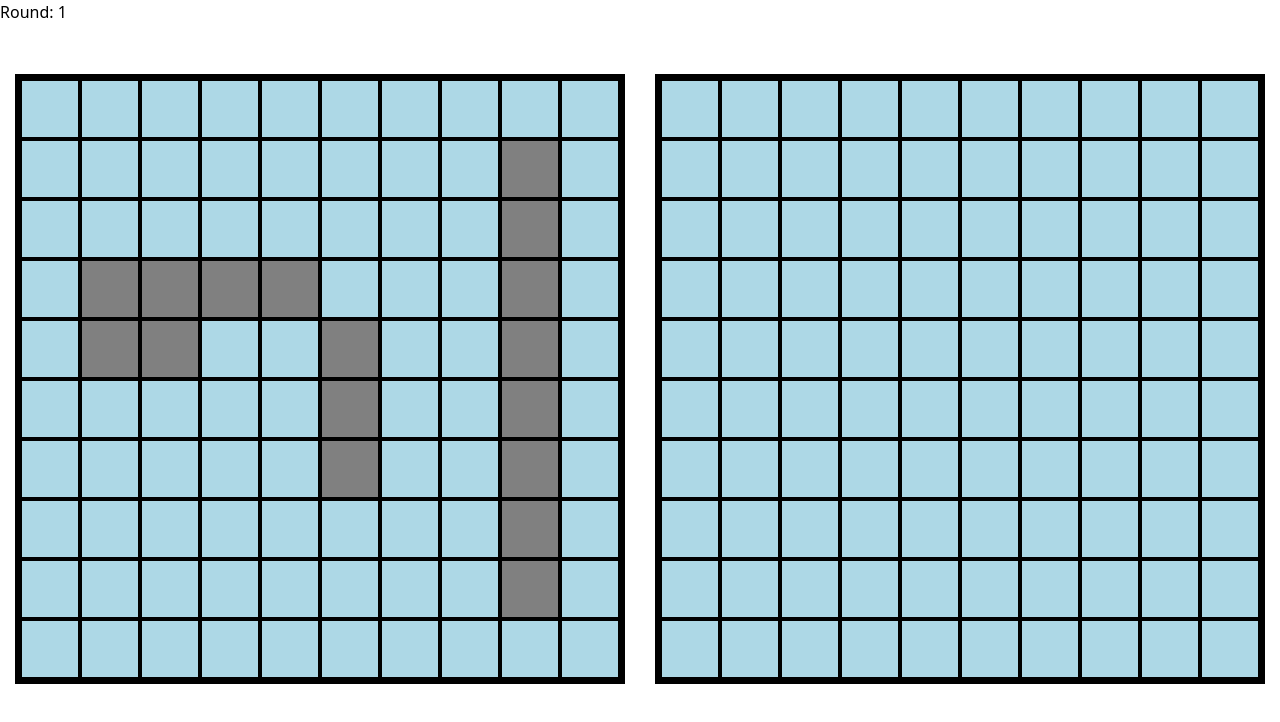
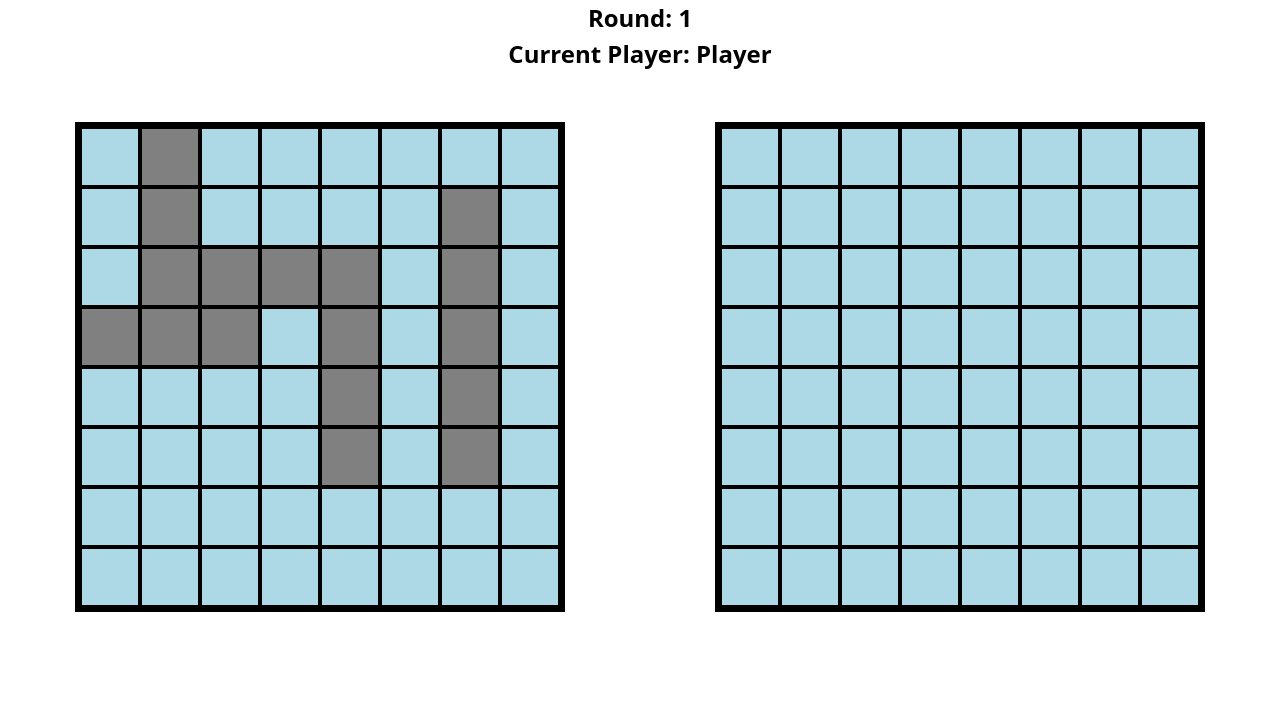
Before and after one commit to jonnymortemore/odin-project-battleship, a website built with webpack: page src/template.html in a window 1280 px wide. Built offline with nearby package versions, Linux system fonts and the light colour scheme.

Commit message:
refactor: gameboard html grid size set in js
To allow for variable grid sizes

```diff
--- a/src/domController.js
+++ b/src/domController.js
@@ -8,6 +8,8 @@ export class DomController {
 
     createGameBoard(size, container, player, playerBoard) {
         container.dataset.player = player.number
+        container.style.gridTemplateColumns = `repeat(${this.bs.mapSize}, auto)`;
+        container.style.gridTemplateRows = `repeat(${this.bs.mapSize}, auto)`;
         for (let y = 0; y < size; y++) {
             for (let x = 0; x < size; x++) {
                 const el = document.createElement('div');
@@ -69,9 +71,9 @@ export class DomController {
 
     }
 
-    updateRoundTracker(round) {
-        const tracker = document.querySelector(".round-counter");
-        tracker.innerText = "Round: " + round;
+    updateGameDetails(round, playerName) {
+        document.querySelector(".round-counter").innerText = "Round: " + round;
+        document.querySelector(".player-turn").innerText = "Current Player: " + playerName
     }
 
 }
--- a/src/ship.js
+++ b/src/ship.js
@@ -225,7 +225,7 @@ export class Player {
 
 export class Battleships {
     constructor() {
-        this.mapSize = 10;
+        this.mapSize = 8;
         this.presetShips = [
             { name: "Carrier", size: 5 },
             { name: "Battleship", size: 4 },
@@ -235,7 +235,7 @@ export class Battleships {
         ];
         this.turnCounter = 1;
 
-        this.player1 = new Player(1, "player", this.mapSize, "player");
+        this.player1 = new Player(1, "Player", this.mapSize, "player");
         this.player2 = new Player(2, "CPU", this.mapSize, "cpu");
 
         this.player1.gameboard.setupShipStartingPositions(this.presetShips);
@@ -253,7 +253,10 @@ export class Battleships {
             this.activePlayer,
         ];
         this.turnCounter += 1;
-        this.dom.updateRoundTracker(this.turnCounter)
+        if(this.dom !== null) {
+             this.dom.updateGameDetails(this.turnCounter, this.activePlayer.name)
+        }
+
         this.startTurn()
     }
 
@@ -276,8 +279,6 @@ export class Battleships {
             const gridSquare =
                 this.combatentPlayer.gameboard.gameboard[randomX][randomY];
 
-            console.log(gridSquare)
-
             if (
                 gridSquare.state === states.empty ||
                 gridSquare.state === states.undetected
@@ -286,7 +287,9 @@ export class Battleships {
                     randomX,
                     randomY,
                 );
-                this.dom.registerCPUAttack(randomX, randomY, this.combatentPlayer.number, attackEffect, this.combatentPlayer.gameboard.states)
+                if(this.dom !== null) {
+                    this.dom.registerCPUAttack(randomX, randomY, this.combatentPlayer.number, attackEffect, this.combatentPlayer.gameboard.states)
+                }
             }
         }
     }
--- a/src/styles.css
+++ b/src/styles.css
@@ -56,6 +56,19 @@ body {
   font-family: system-ui, "Segoe UI", Roboto, Helvetica, Arial, sans-serif, "Apple Color Emoji", "Segoe UI Emoji", "Segoe UI Symbol";
 }
 
+.game-details {
+  display: flex;
+  flex-direction: column;
+  justify-content: center;
+  align-items: center;
+  width: 100%;
+}
+
+.game-details * {
+  font-weight: bold;
+  font-size: 1.5em;
+}
+
 #gameboards {
   display: flex;
   flex-direction: row;
@@ -66,8 +79,6 @@ body {
 
 .gameboard {
   display: grid;
-  grid-template-columns: repeat(10, auto);
-  grid-template-rows: repeat(10, auto);
   border: 5px solid var(--border);
 }
 
--- a/src/template.html
+++ b/src/template.html
@@ -6,7 +6,11 @@
     <title>Document</title>
 </head>
 <body>
-    <div class="round-counter">Round: 1</div>
+    <div class="game-details">
+        <div class="round-counter">Round: 1</div>
+        <div class="player-turn">Current Player: Player</div>
+    </div>
+
     <div id="gameboards">
         <div class="gameboard" id="active_gameboard"></div>
         <div class="gameboard" id="enemy_gameboard"></div>
```
